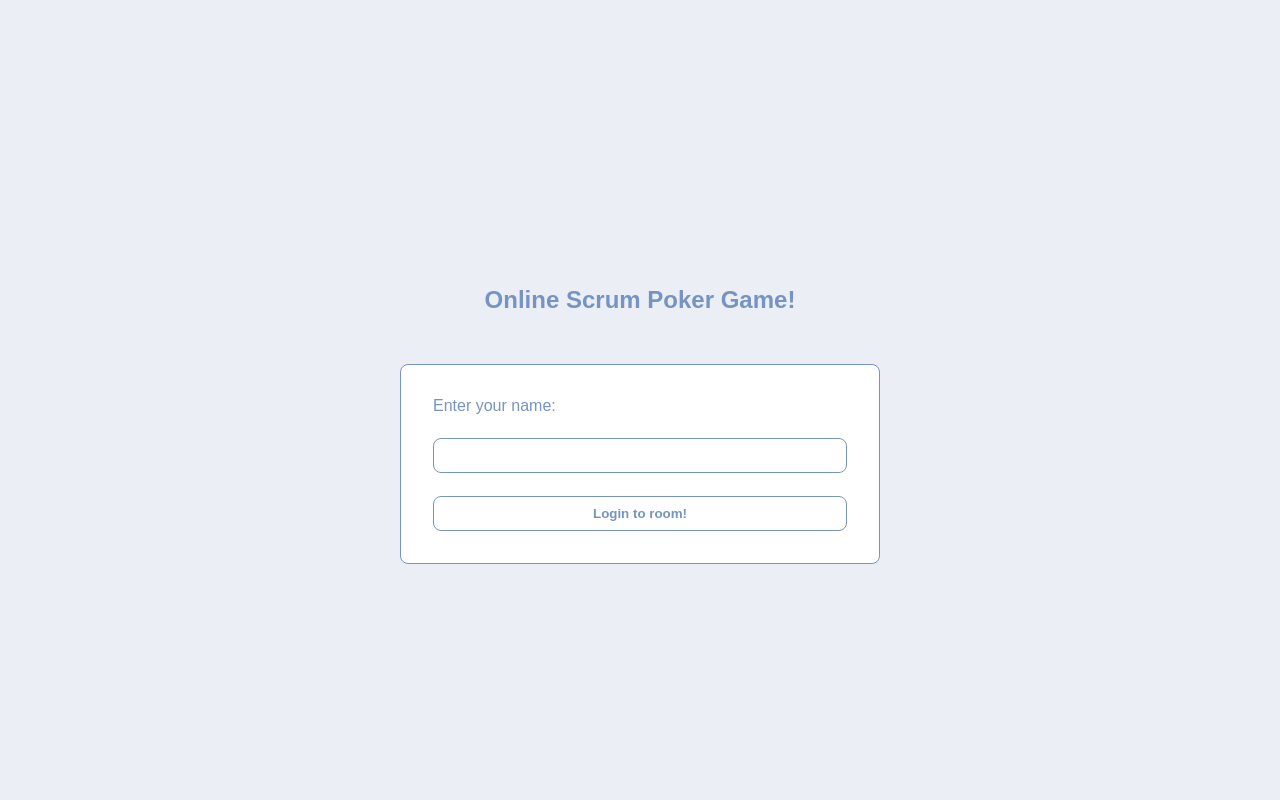
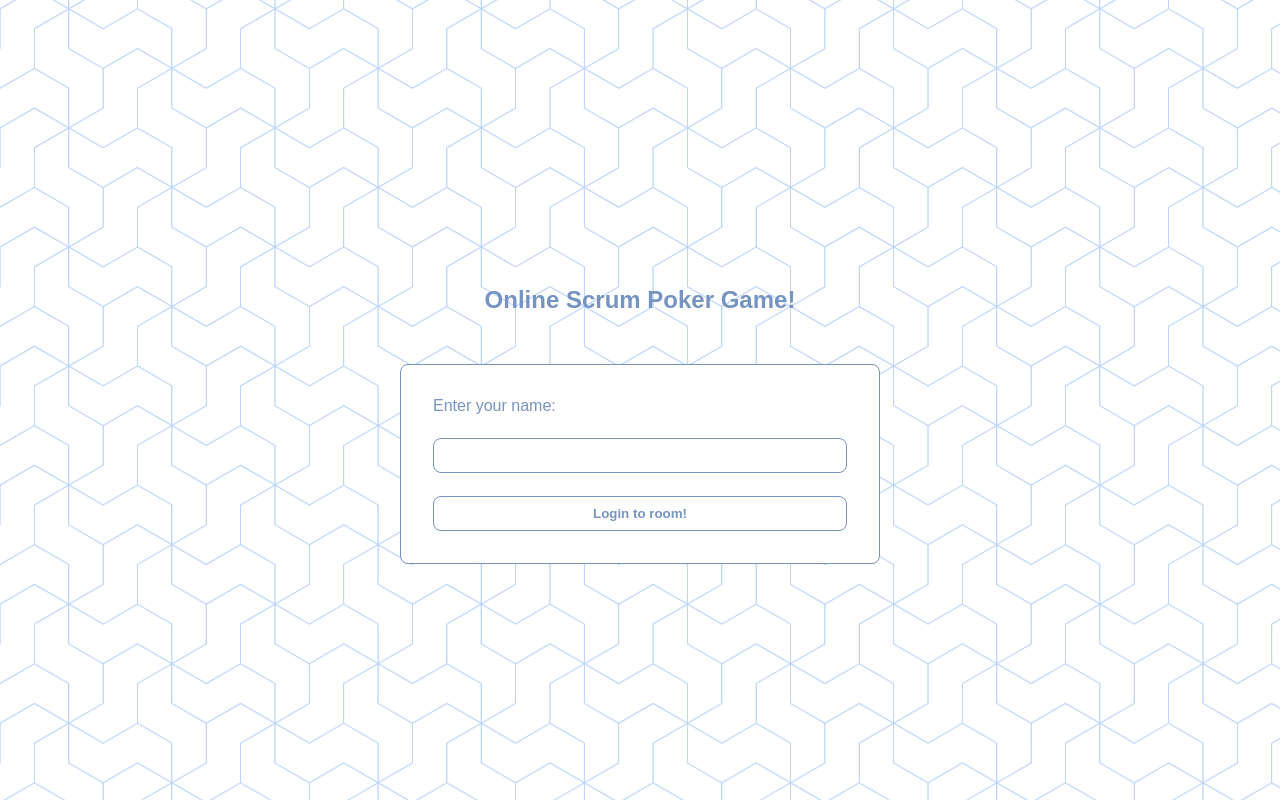
Before and after one commit to zeinab-nsr/scrum-poker-game, a React (Create React App) app in the folder frontend/: page / in a window 1280 px wide. Built offline with nearby package versions, Linux system fonts and the light colour scheme; no server answers.

Commit message:
FEATURE: add login background img

```diff
--- a/frontend/src/App.scss
+++ b/frontend/src/App.scss
@@ -137,6 +137,9 @@ button {
     justify-content: center;
     align-items: center;
     flex-direction: column;
+    background-image: url(./assets/pattern.png);
+    background-size: cover;
+    background-repeat: repeat;
 
     h1 {
         color: #7694c2;
```
Also changed, not shown: frontend/src/assets/pattern.png (added).
